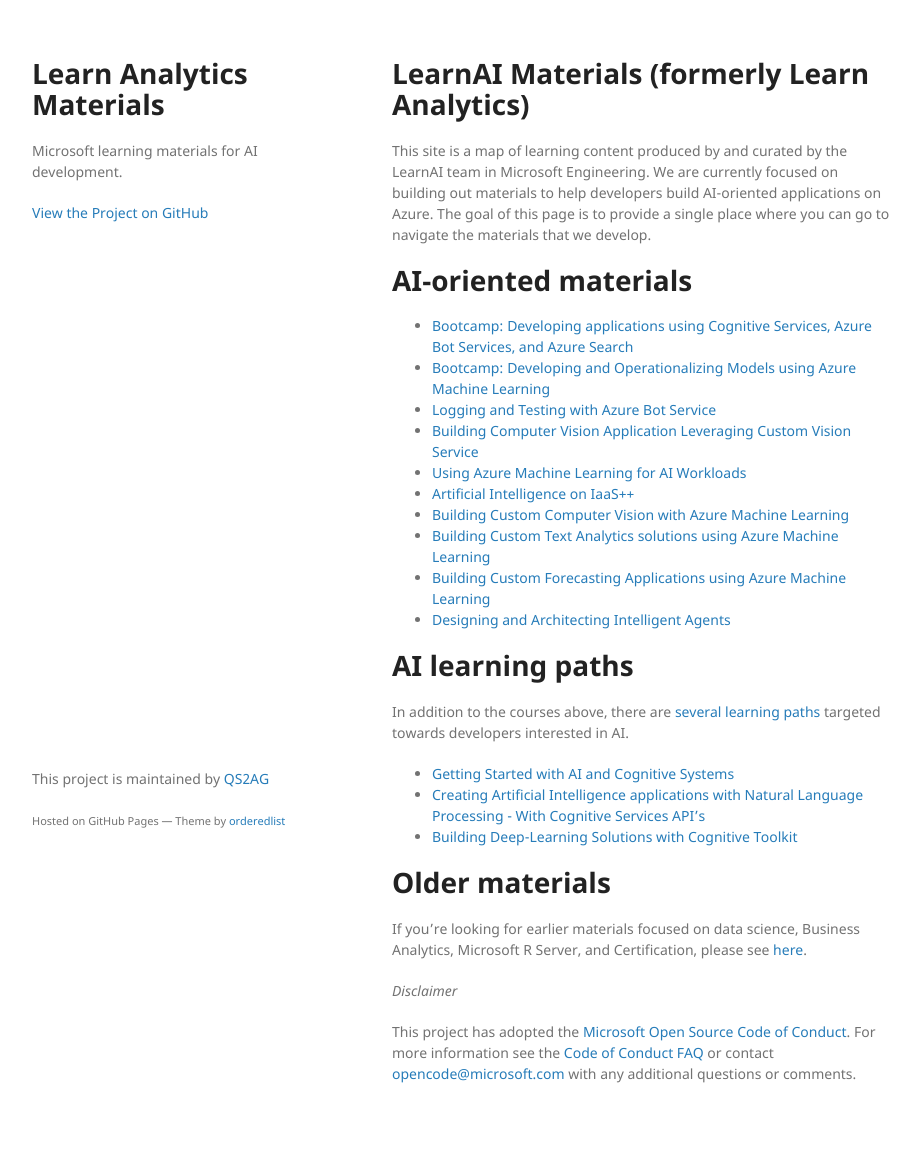
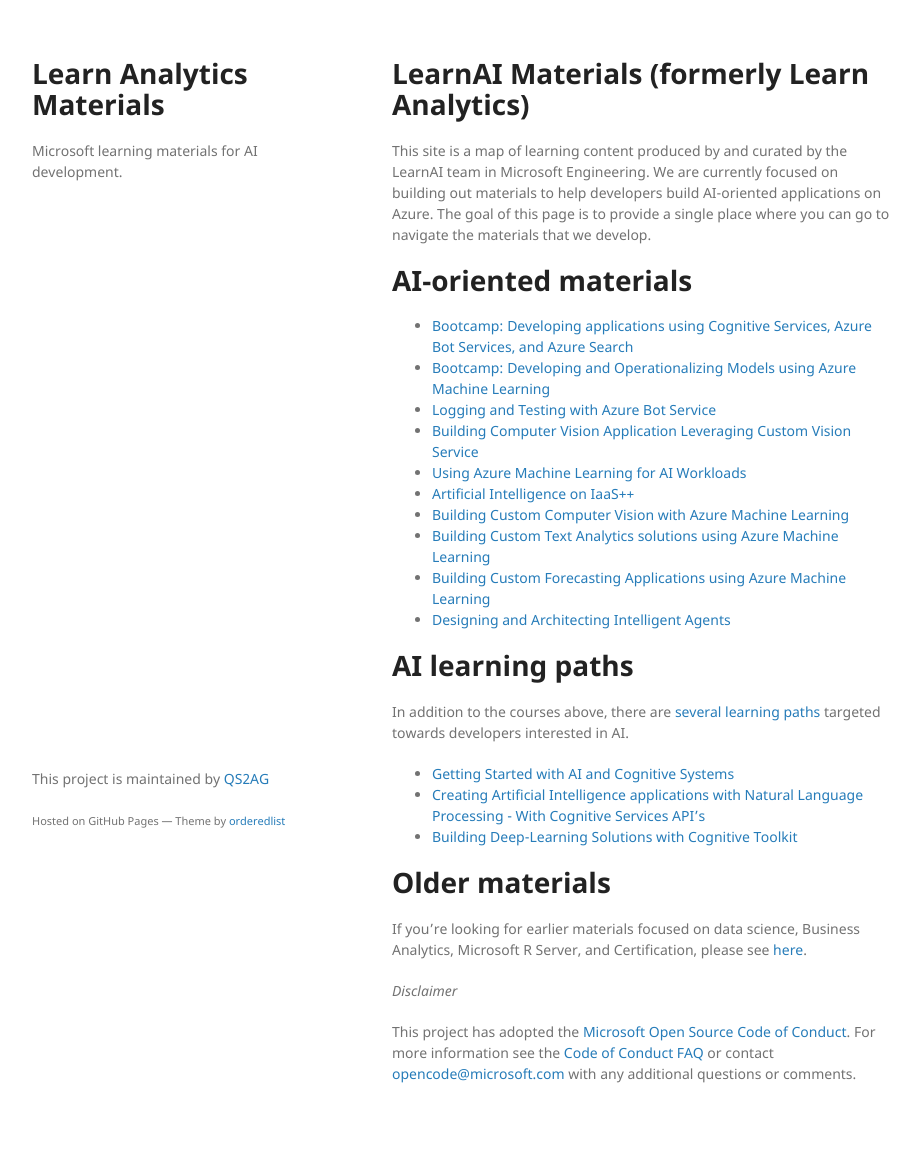
Before and after one commit to QS2AG/learnAnalytics-public, a Jekyll site: the page built from index.md, in a window 1280 px wide. Shown: the whole page, without its empty margins (178-1098 px from the left). Built offline with Jekyll 4.4.1, drawn with Linux system fonts in a browser that asks for light colours; our own code applies the rules of GitHub Pages for plain Markdown files.

Commit message:
Update default.html

```diff
--- a/_layouts/default.html
+++ b/_layouts/default.html
@@ -17,9 +17,7 @@
         <h1>{{ site.title | default: site.github.repository_name }}</h1>
         <p>{{ site.description | default: site.github.project_tagline }}</p>
 
-        {% if site.github.is_project_page %}
-          <p class="view"><a href="{{ site.github.repository_url }}">View the Project on GitHub <small>{{ github_name }}</small></a></p>
-        {% endif %}
+
 
         {% if site.github.is_user_page %}
           <p class="view"><a href="{{ site.github.owner_url }}">View My GitHub Profile</a></p>
```
